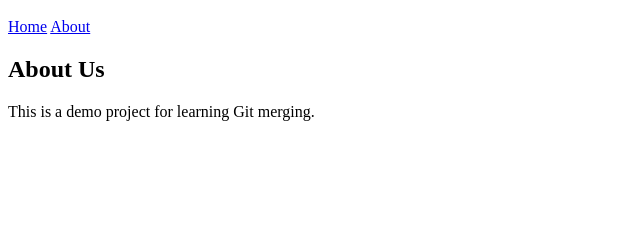
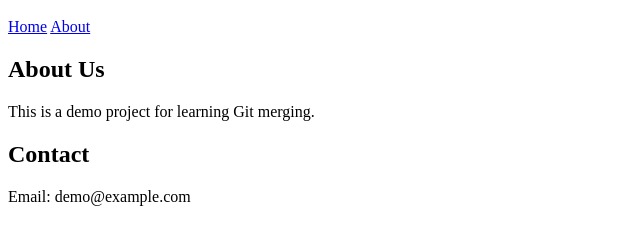
Before and after one commit to himmatmundhe07/conflicts, a plain HTML site: page demo-merge/index.html in a window 1280 px wide. Shown: the part 48-292 px from the top of the page, without its empty margins (0-640 px from the left). Drawn offline with Linux system fonts and the light colour scheme.

Commit message:
Add contact section

```diff
--- a/demo-merge/index.html
+++ b/demo-merge/index.html
@@ -11,3 +11,5 @@
 </header>
 <h2>About Us</h2>
 <p>This is a demo project for learning Git merging.</p>
+<h2>Contact</h2>
+<p>Email: demo@example.com</p>
```
